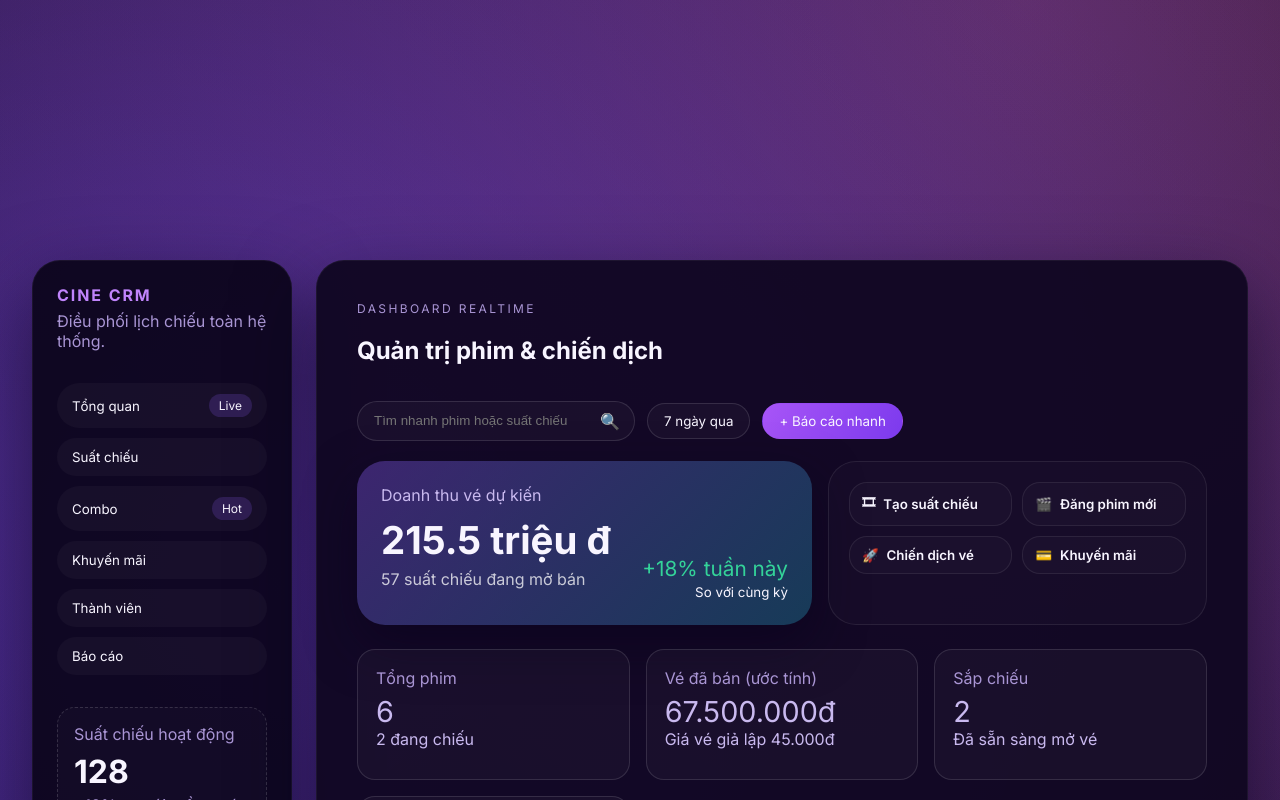
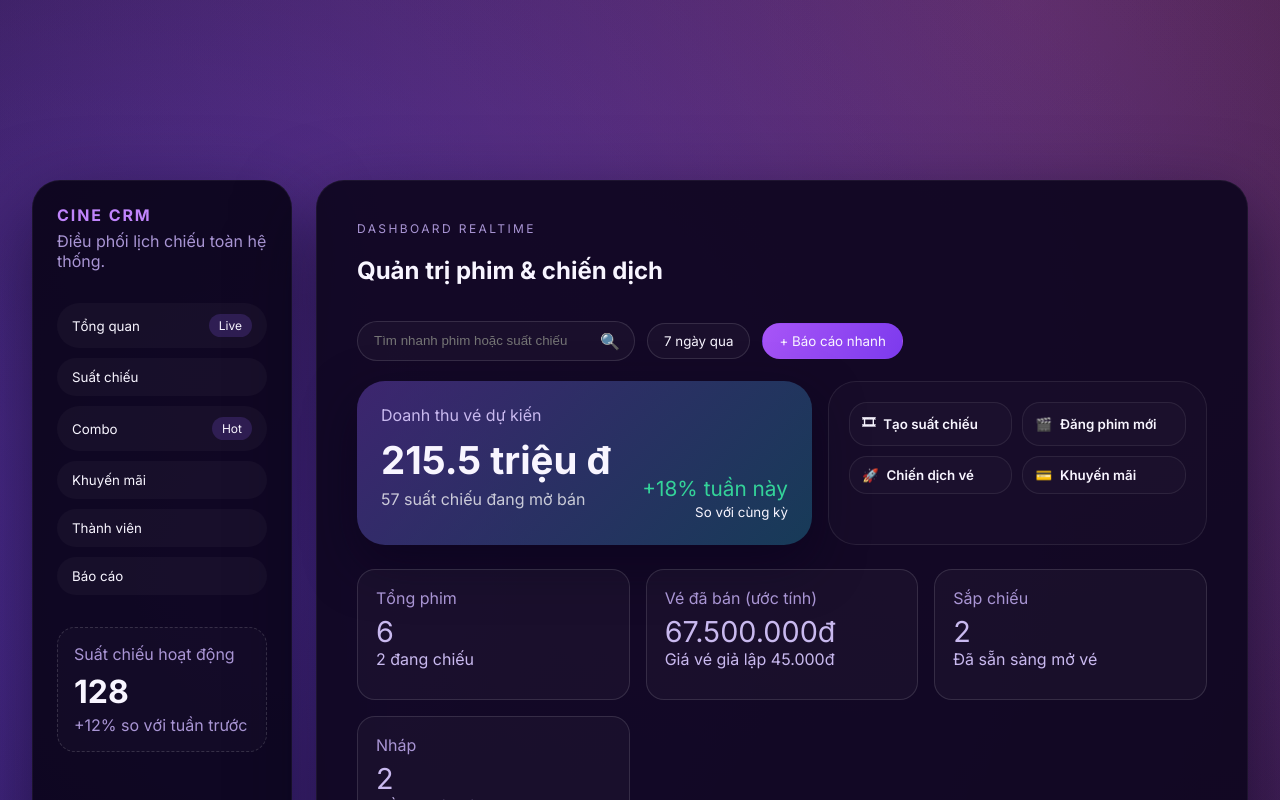
Before and after one commit to lamlam86/booking_ticket_movie_NextJS, a Next.js app: page /admin in a window 1280 px wide. Shown: the top 800 px of the page. Built offline with nearby package versions, Linux system fonts and the light colour scheme.

Commit message:
Fix: Reduce admin page top padding
Co-authored-by: bb10a2.nmlam <bb10a2.nmlam@gmail.com>

```diff
--- a/app/globals.css
+++ b/app/globals.css
@@ -1340,7 +1340,7 @@ button {
 
 /* ===== Admin 2.0 layout ===== */
 .admin-page {
-  padding: 140px 32px 60px;
+  padding: 60px 32px 60px;
   min-height: 100vh;
 }
 
```
